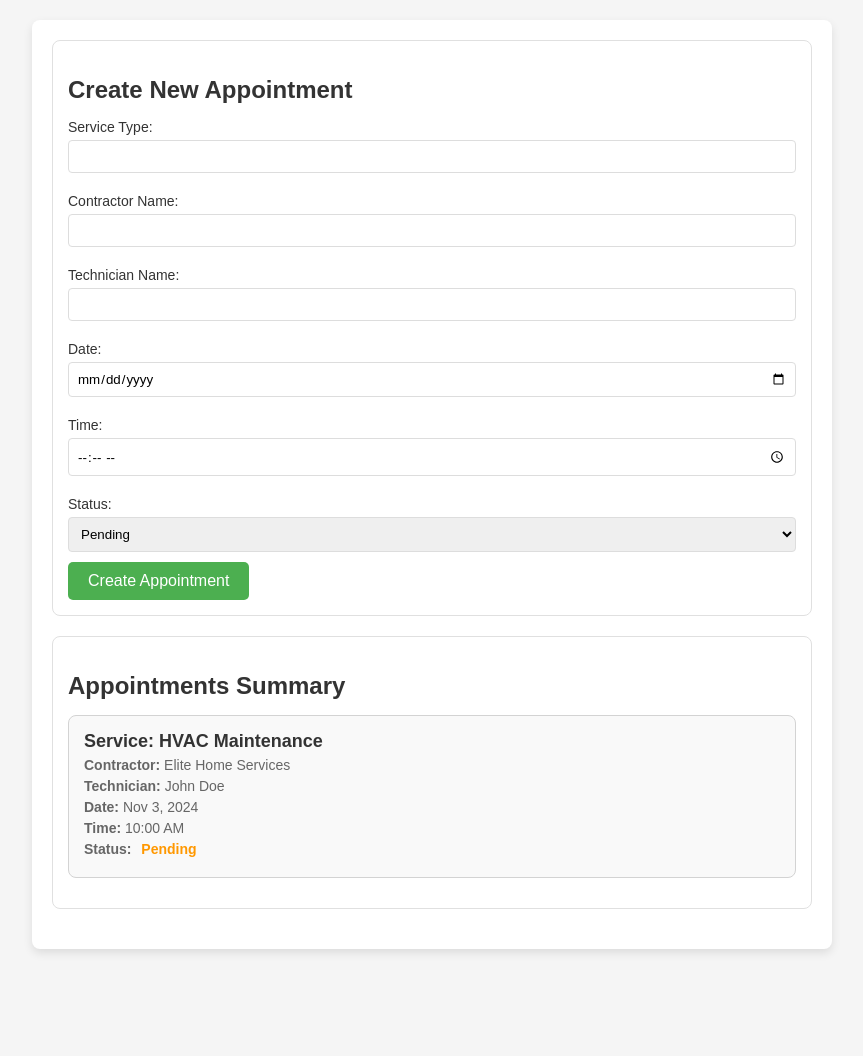
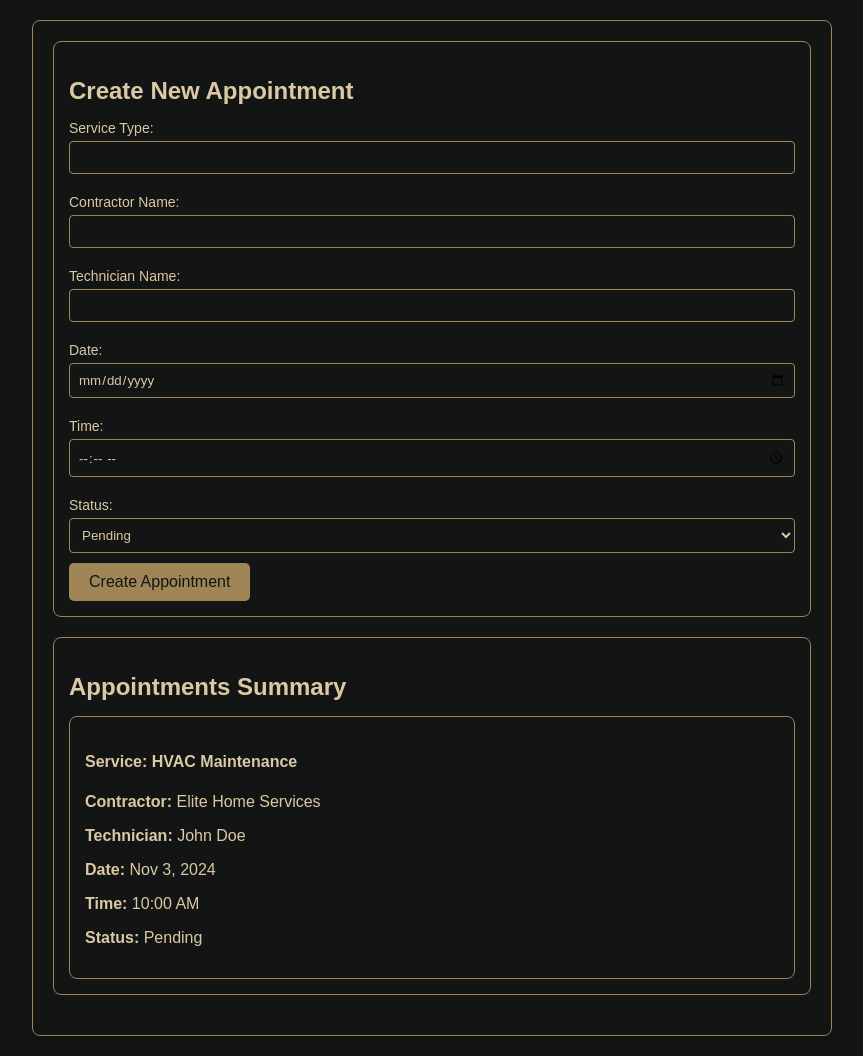
Before and after one commit to juanchovg1/Rechsteiner-Ideas, a plain HTML site: page Appointments - Project Coordinator/appointments-admin.html in a window 1280 px wide. Shown: the whole page, without its empty margins (208-1071 px from the left). Before the commit the page ends 969 px from the top, so only its background shows below. Drawn offline with Linux system fonts and the light colour scheme.

Commit message:
Se actualizo el css para tema oscuro

```diff
--- a/Appointments - Client/appointments.css
+++ b/Appointments - Client/appointments.css
@@ -7,50 +7,55 @@ body {
     display: flex;
     justify-content: center;
     align-items: center;
-    background-color: #f5f5f5;
+    background-color: #131514; /* Fondo negro */
     margin: 0;
     padding: 20px;
+    color: #dbc9a5; /* Texto dorado claro */
 }
 
 .appointments-container {
     width: 100%;
     max-width: 800px;
-    background-color: #fff;
+    background-color: #131514; /* Fondo negro */
     padding: 20px;
     border-radius: 8px;
-    box-shadow: 0 4px 10px rgba(0, 0, 0, 0.1);
+    box-shadow: 0 4px 10px rgba(0, 0, 0, 0.3);
+    border: 1px solid #9f8556; /* Borde dorado oscuro */
 }
 
 .section-title {
     font-size: 24px;
-    color: #333;
+    color: #dbc9a5; /* Texto dorado claro */
     margin-bottom: 15px;
 }
 
 .appointment-summary, .appointment-confirmation {
     margin-bottom: 20px;
     padding: 15px;
-    border: 1px solid #e0e0e0;
+    border: 1px solid #9f8556; /* Borde dorado oscuro */
     border-radius: 8px;
+    background-color: #131514; /* Fondo negro */
+    color: #dbc9a5; /* Texto dorado claro */
 }
 
 .appointment-card {
     padding: 15px;
-    border: 1px solid #d3d3d3;
+    border: 1px solid #9f8556; /* Borde dorado oscuro */
     border-radius: 8px;
     margin-bottom: 15px;
-    background-color: #f9f9f9;
+    background-color: #131514; /* Fondo negro */
+    color: #dbc9a5; /* Texto dorado claro */
 }
 
 .appointment-card h4 {
     margin: 0;
     font-size: 18px;
-    color: #333;
+    color: #9f8556; /* Texto dorado oscuro */
 }
 
 .appointment-details p {
     margin: 5px 0;
-    color: #666;
+    color: #dbc9a5; /* Texto dorado claro */
     font-size: 14px;
 }
 
@@ -61,16 +66,27 @@ body {
     border-radius: 5px;
     font-size: 16px;
     cursor: pointer;
+    transition: background-color 0.3s, transform 0.2s;
 }
 
 .btn-confirm {
-    background-color: #4CAF50;
-    color: white;
+    background-color: #9f8556; /* Fondo dorado oscuro */
+    color: #131514; /* Texto negro */
+}
+
+.btn-confirm:hover {
+    background-color: #dbc9a5; /* Fondo dorado claro */
+    transform: scale(1.05);
 }
 
 .btn-reject {
-    background-color: #FF6347;
-    color: white;
+    background-color: #e74c3c; /* Rojo para rechazo */
+    color: #fff;
+}
+
+.btn-reject:hover {
+    background-color: #c0392b;
+    transform: scale(1.05);
 }
 
 .response-form {
@@ -80,13 +96,20 @@ body {
 
 .response-form label {
     font-size: 14px;
-    color: #666;
+    color: #dbc9a5; /* Texto dorado claro */
 }
 
 .response-form input, .response-form textarea {
     width: 100%;
     margin-top: 5px;
     padding: 8px;
-    border: 1px solid #ddd;
+    border: 1px solid #9f8556; /* Borde dorado oscuro */
     border-radius: 4px;
+    background-color: #131514; /* Fondo negro */
+    color: #dbc9a5; /* Texto dorado claro */
 }
+
+.response-form input:focus, .response-form textarea:focus {
+    outline: none;
+    border-color: #dbc9a5; /* Borde dorado claro */
+}
--- a/Appointments - Project Coordinator/appointments-admin.css
+++ b/Appointments - Project Coordinator/appointments-admin.css
@@ -7,36 +7,40 @@ body {
     display: flex;
     justify-content: center;
     align-items: center;
-    background-color: #f5f5f5;
+    background-color: #131514; /* Fondo negro */
     margin: 0;
     padding: 20px;
+    color: #dbc9a5; /* Texto dorado claro */
 }
 
 .admin-appointments-container {
     width: 100%;
     max-width: 800px;
-    background-color: #fff;
+    background-color: #131514; /* Fondo negro */
     padding: 20px;
     border-radius: 8px;
-    box-shadow: 0 4px 10px rgba(0, 0, 0, 0.1);
+    box-shadow: 0 4px 10px rgba(0, 0, 0, 0.3);
+    border: 1px solid #9f8556; /* Borde dorado oscuro */
 }
 
 .section-title {
     font-size: 24px;
-    color: #333;
+    color: #dbc9a5; /* Texto dorado claro */
     margin-bottom: 15px;
 }
 
 .create-appointment, .appointments-summary {
     margin-bottom: 20px;
     padding: 15px;
-    border: 1px solid #e0e0e0;
+    border: 1px solid #9f8556; /* Borde dorado oscuro */
     border-radius: 8px;
+    background-color: #131514; /* Fondo negro */
+    color: #dbc9a5; /* Texto dorado claro */
 }
 
 form label {
     font-size: 14px;
-    color: #333;
+    color: #dbc9a5; /* Texto dorado claro */
     margin-top: 10px;
     display: block;
 }
@@ -46,8 +50,15 @@ form input, form select {
     padding: 8px;
     margin-top: 5px;
     margin-bottom: 10px;
-    border: 1px solid #ddd;
+    border: 1px solid #9f8556; /* Borde dorado oscuro */
     border-radius: 4px;
+    background-color: #131514; /* Fondo negro */
+    color: #dbc9a5; /* Texto dorado claro */
+}
+
+form input:focus, form select:focus {
+    outline: none;
+    border-color: #dbc9a5; /* Borde dorado claro */
 }
 
 .btn {
@@ -57,51 +68,20 @@ form input, form select {
     border-radius: 5px;
     font-size: 16px;
     cursor: pointer;
+    transition: background-color 0.3s, transform 0.2s;
 }
 
 .btn-create {
-    background-color: #4CAF50;
-    color: white;
+    background-color: #9f8556; /* Fondo dorado oscuro */
+    color: #131514; /* Texto negro */
+}
+
+.btn-create:hover {
+    background-color: #dbc9a5; /* Fondo dorado claro */
+    transform: scale(1.05);
 }
 
 .appointment-card {
     padding: 15px;
-    border: 1px solid #d3d3d3;
+    border: 1px solid #9f8556; /* Borde dorado oscuro */
     border-radius: 8px;
-    margin-bottom: 15px;
-    background-color: #f9f9f9;
-}
-
-.appointment-card h4 {
-    margin: 0;
-    font-size: 18px;
-    color: #333;
-}
-
-.appointment-details p {
-    margin: 5px 0;
-    color: #666;
-    font-size: 14px;
-}
-
-.status {
-    font-weight: bold;
-    padding: 3px 6px;
-    border-radius: 4px;
-}
-
-.status.pending {
-    color: #ff9800;
-}
-
-.status.confirmed {
-    color: #4CAF50;
-}
-
-.status.completed {
-    color: #3f51b5;
-}
-
-.status.cancelled {
-    color: #f44336;
-}
```
